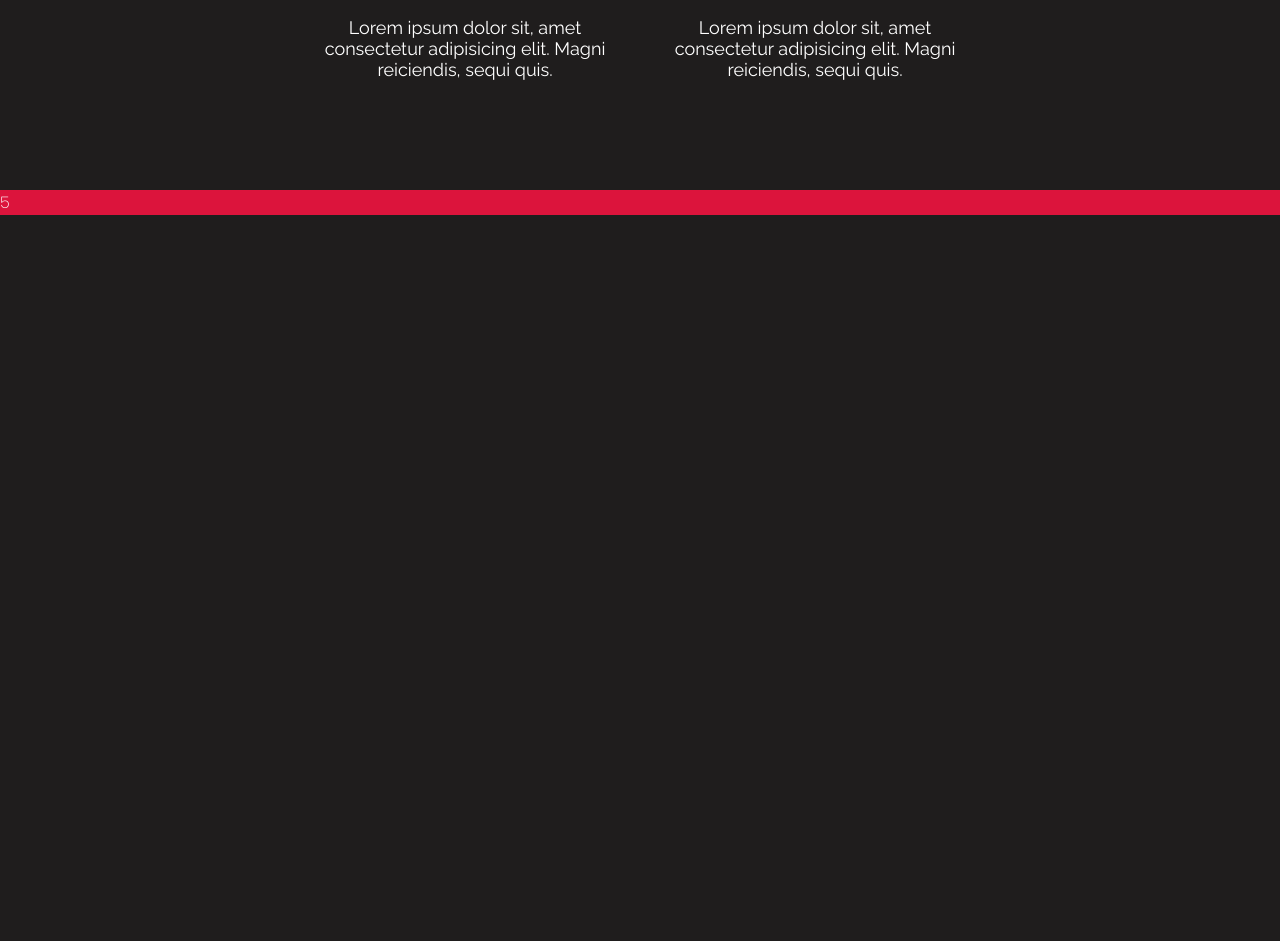
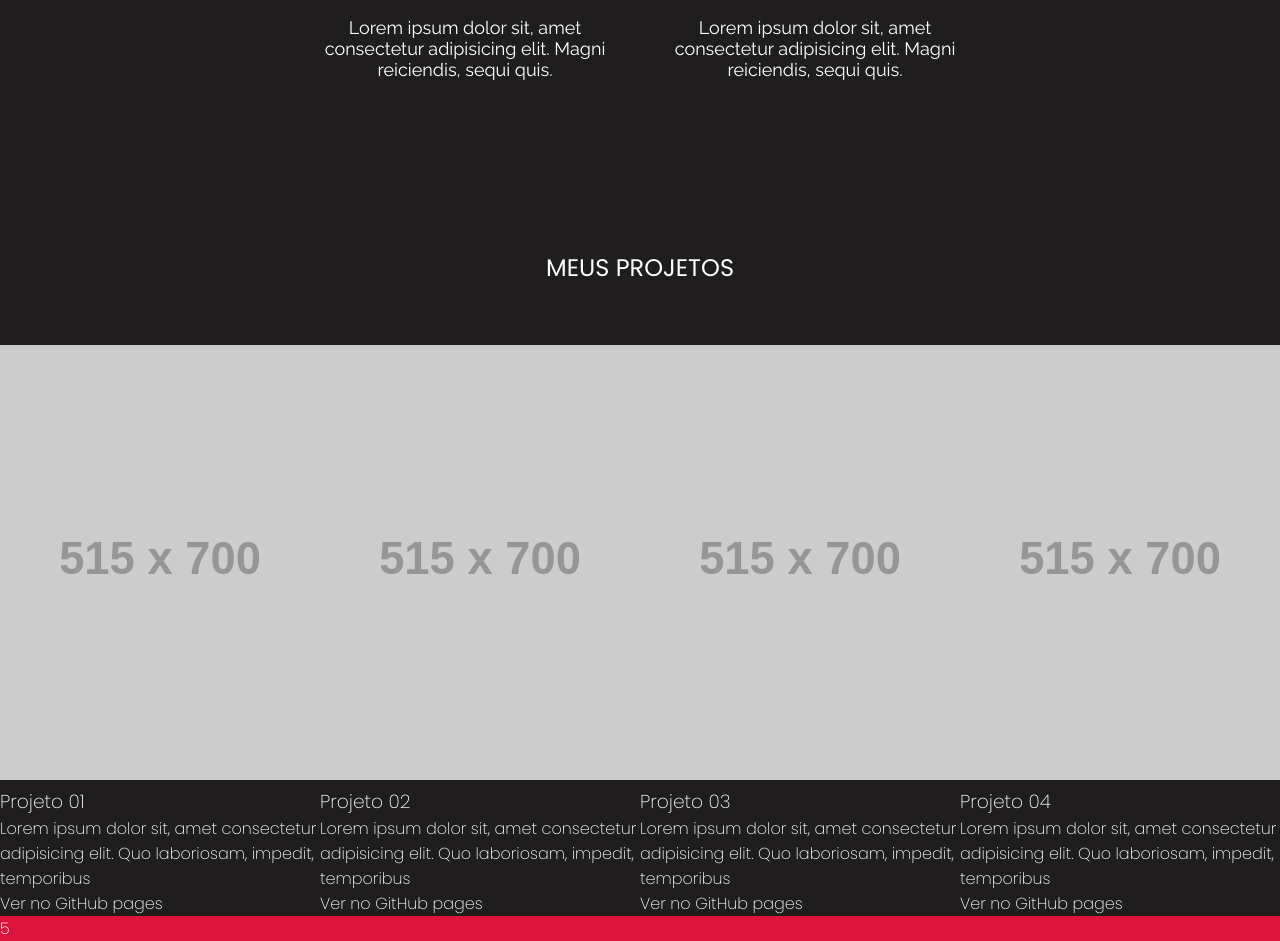
Before and after one commit to KarolToledo/Meu-portfolio, a plain HTML site: page index.html in a window 1280 px wide. Shown: the part 2471-3412 px from the top of the page. Before the commit the page ends 2686 px from the top, so only its background shows below. Drawn offline with nearby package versions, Linux system fonts and the light colour scheme; placeholder pictures from the web are drawn by us.

```diff
--- a/index.html
+++ b/index.html
@@ -16,7 +16,7 @@
     <link rel="stylesheet" href="./src/css/secoes/home.css">
     <link rel="stylesheet" href="./src/css/secoes/sobre.css">
     <link rel="stylesheet" href="./src/css/secoes/habilidades.css">
-    <link rel="stylesheet" href="./src/css/secoes/projetos">
+    <link rel="stylesheet" href="./src/css/secoes/projetos.css">
     <link rel="stylesheet" href="./src/css/secoes/footer.css">
 
     <link rel="stylesheet" href="https://cdn.jsdelivr.net/gh/devicons/devicon@v2.14.0/devicon.min.css">
@@ -158,6 +158,66 @@
         </div>
     </section>
 
+    <section class="projetos">
+        <div class="container">
+            <div class="row">
+                <div class="section-title">
+                    <h2>Meus Projetos</h2>
+                </div>
+            </div>
+        </div>
+
+        <div class="container-projetos">
+            <div class="projeto">
+                <a href="#">
+                    <img src="https://via.placeholder.com/515x700" alt="Nome do projeto">
+                    <h3>Projeto 01</h3>
+                    <div class="informacoes-projeto">
+                        <p>Lorem ipsum dolor sit, amet consectetur adipisicing elit. Quo laboriosam, impedit, temporibus
+                        </p>
+                        <p> Ver no GitHub pages</p>
+                    </div>
+                </a>
+            </div>
+
+            <div class="projeto">
+                <a href="#">
+                    <img src="https://via.placeholder.com/515x700" alt="Nome do projeto">
+                    <h3>Projeto 02</h3>
+                    <div class="informacoes-projeto">
+                        <p>Lorem ipsum dolor sit, amet consectetur adipisicing elit. Quo laboriosam, impedit, temporibus
+                        </p>
+                        <p> Ver no GitHub pages</p>
+                    </div>
+                </a>
+            </div>
+
+            <div class="projeto">
+                <a href="#">
+                    <img src="https://via.placeholder.com/515x700" alt="Nome do projeto">
+                    <h3>Projeto 03</h3>
+                    <div class="informacoes-projeto">
+                        <p>Lorem ipsum dolor sit, amet consectetur adipisicing elit. Quo laboriosam, impedit, temporibus
+                        </p>
+                        <p> Ver no GitHub pages</p>
+                    </div>
+                </a>
+            </div>
+
+            <div class="projeto">
+                <a href="#">
+                    <img src="https://via.placeholder.com/515x700" alt="Nome do projeto">
+                    <h3>Projeto 04</h3>
+                    <div class="informacoes-projeto">
+                        <p>Lorem ipsum dolor sit, amet consectetur adipisicing elit. Quo laboriosam, impedit, temporibus
+                        </p>
+                        <p> Ver no GitHub pages</p>
+                    </div>
+                </a>
+            </div>
+        </div>
+    </section>
+
     <footer class="footer">5</footer>
 
 </body>
--- /dev/null
+++ b/src/css/secoes/projetos.css
@@ -0,0 +1,4 @@
+.projetos .container-projetos{
+    display: grid;
+    grid-template-columns: repeat(4, 1fr);
+}
```
Also changed, not shown: src/css/secoes/sobre.css (line endings or trailing spaces).
